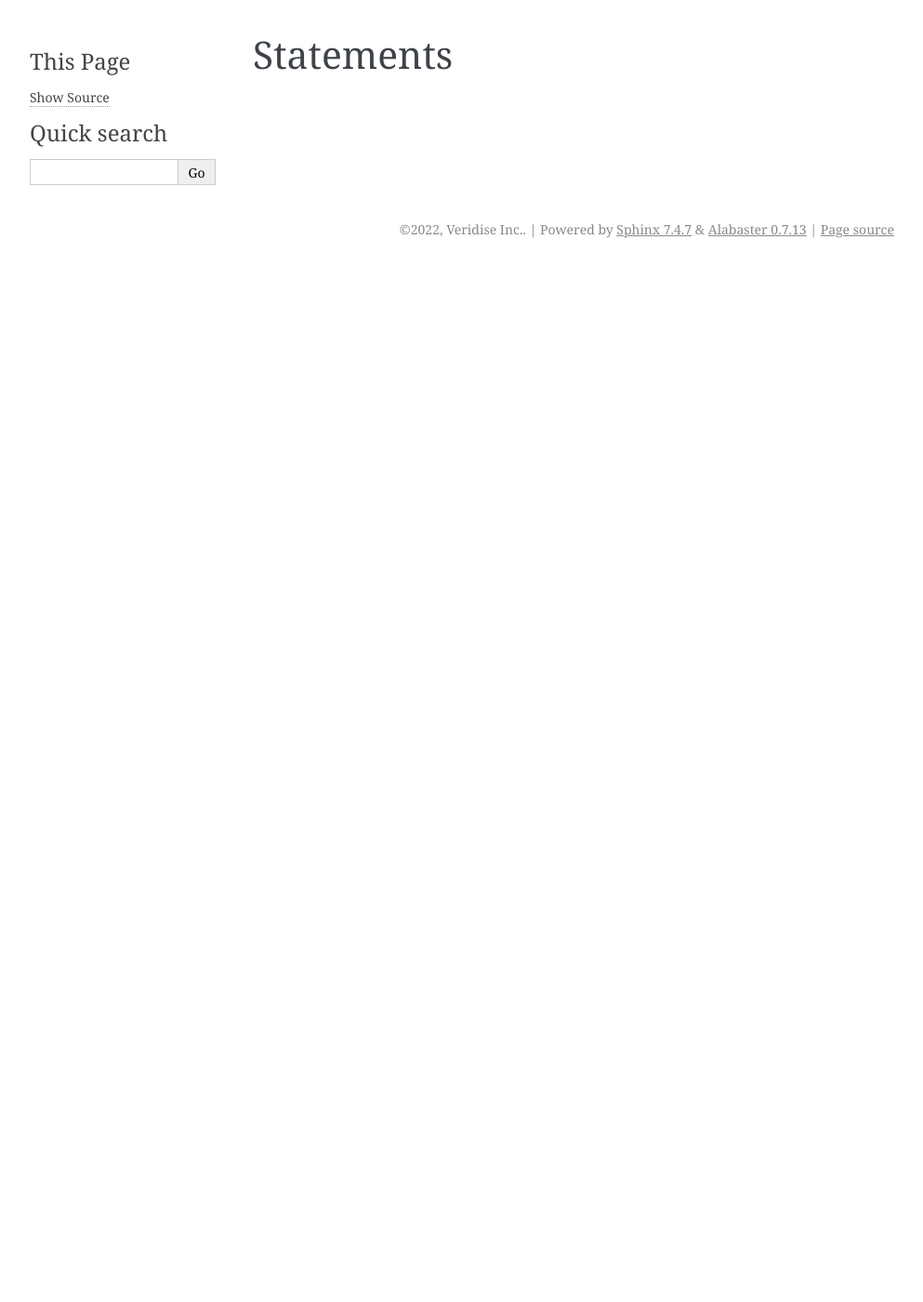
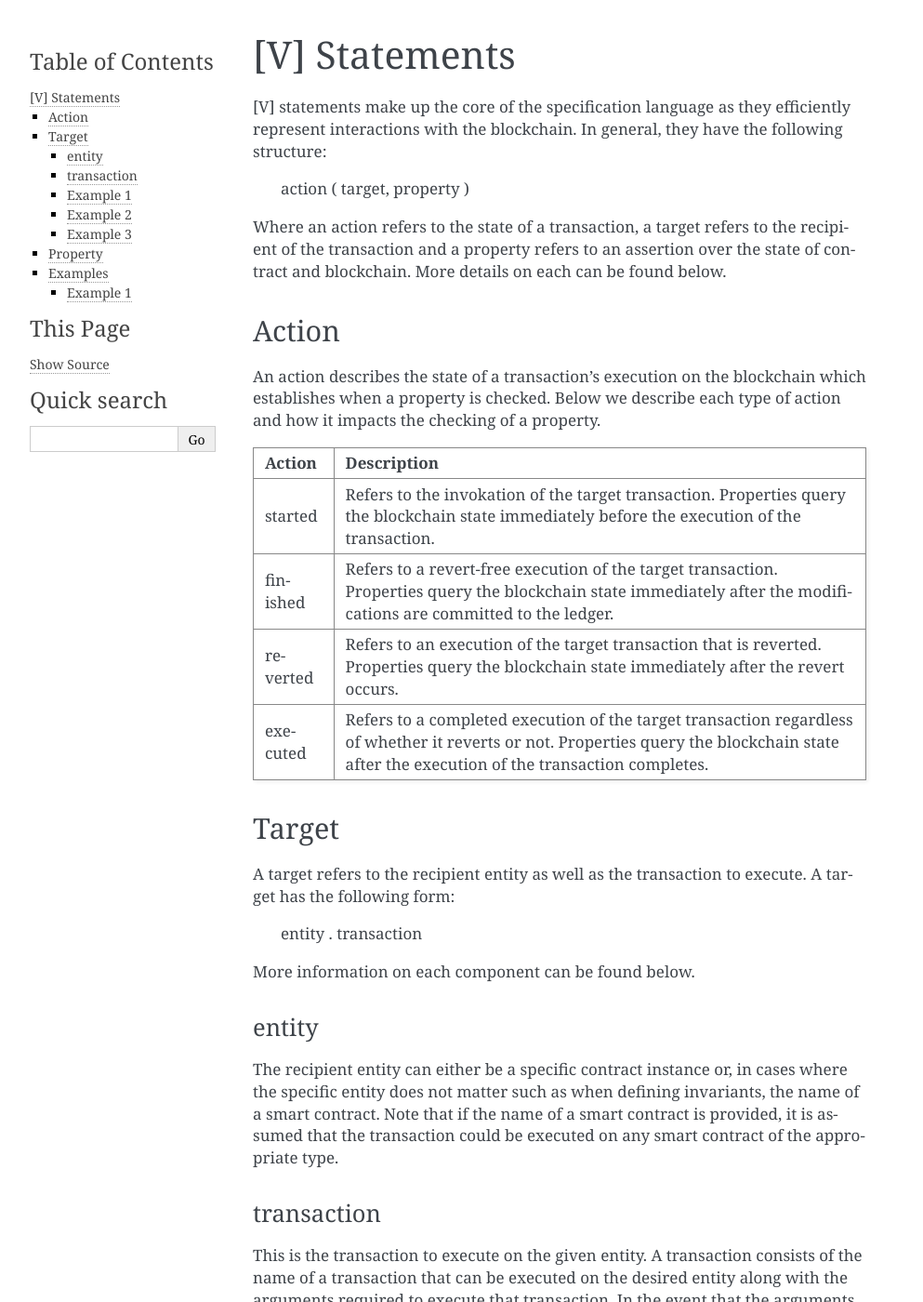
Before and after one commit to Veridise/V, a Sphinx documentation site: the page built from docs/statements.rst, in a window 1280 px wide and 1400 px high. Shown: the whole window at 93% size, without its empty margins (148-1141 px from the left). Built offline with Sphinx 7.4.7, drawn with Linux system fonts in a browser that asks for light colours; some of the changed text lies outside the part shown.

Commit message:
Adding documentation for statements

```diff
--- a/docs/statements.rst
+++ b/docs/statements.rst
@@ -1,2 +1,90 @@
-Statements
-==========
+**************
+[V] Statements
+**************
+
+[V] statements make up the core of the specification language as they efficiently represent interactions with the blockchain. In general, they have the following structure:
+
+    action ( target, property )
+
+Where an action refers to the state of a transaction, a target refers to the recipient of the transaction and a property refers to an assertion over the state of contract and blockchain. More details on each can be found below.
+
+Action
+======
+
+An action describes the state of a transaction's execution on the blockchain which establishes when a property is checked. Below we describe each type of action and how it impacts the checking of a property.
+
+======== =========================================================================
+Action   Description
+======== =========================================================================
+started  Refers to the invokation of the target transaction. Properties query the
+         blockchain state immediately before the execution of the transaction.
+finished Refers to a revert-free execution of the target transaction. Properties
+         query the blockchain state immediately after the modifications are
+         committed to the ledger.
+reverted Refers to an execution of the target transaction that is reverted.
+         Properties query the blockchain state immediately after the revert
+         occurs.
+executed Refers to a completed execution of the target transaction regardless
+         of whether it reverts or not. Properties query the blockchain state
+         after the execution of the transaction completes.
+======== =========================================================================
+
+Target
+======
+
+A target refers to the recipient entity as well as the transaction to execute. A target has the following form:
+
+    entity . transaction
+
+More information on each component can be found below.
+
+entity
+------
+
+The recipient entity can either be a specific contract instance or, in cases where the specific entity does not matter such as when defining invariants, the name of a smart contract. Note that if the name of a smart contract is provided, it is assumed that the transaction could be executed on any smart contract of the appropriate type.
+
+transaction
+-----------
+
+This is the transaction to execute on the given entity. A transaction consists of the name of a transaction that can be executed on the desired entity along with the arguments required to execute that transaction. In the event that the arguments are unnecessary for the intention of the statement and the transaction name is not overloaded, they can be excluded entirely and just a transaction name can be provided. If arguments are provided, all arguments must be defined in one of the following ways: (1) as an expression over global blockchain variables, contract variables, pure/view functions and any variables declared in the specification, or (2) as an argument alias, which is fresh variable that can be used in the property by giving the variable a unique name.
+
+Example 1
+---------
+
+Instruct erc20 to transfer 10 tokens from erc20's owner to the null address.
+
+    erc20.transfer(erc20.owner, address(0), 10)
+
+Example 2
+---------
+
+Instruct any wallet contract to deposit funds into some address addr's account.
+
+    Wallet.deposit(addr)
+
+Example 3
+---------
+
+Instruct erc20 to perform a transfer.
+
+    erc20.transfer
+
+Property
+========
+A property is a boolean expression over blockchain variables, contract variables, pure/view functions, specification variables, argument aliases and [V] utility variables/functions. The [V] utility variables and functions are defined below:
+
+============= ====================================================
+Utility       Description
+============= ====================================================
+msg.selector  The selector for this transaction
+old(expr)     Evaluates expr just before the transaction executes
+============= ====================================================
+
+Examples
+========
+
+Example 1
+---------
+A transfer on erc20 such that from has a non-zero balance, to is not the null address and the amount is greater than zero executes successfully.
+
+    finished(erc20.transfer(from, to, amt), old(balances[from]) > 0 && to != address(0) && amt > 0)
```
Also changed, not shown: docs/index.rst (+7 -3 lines).
